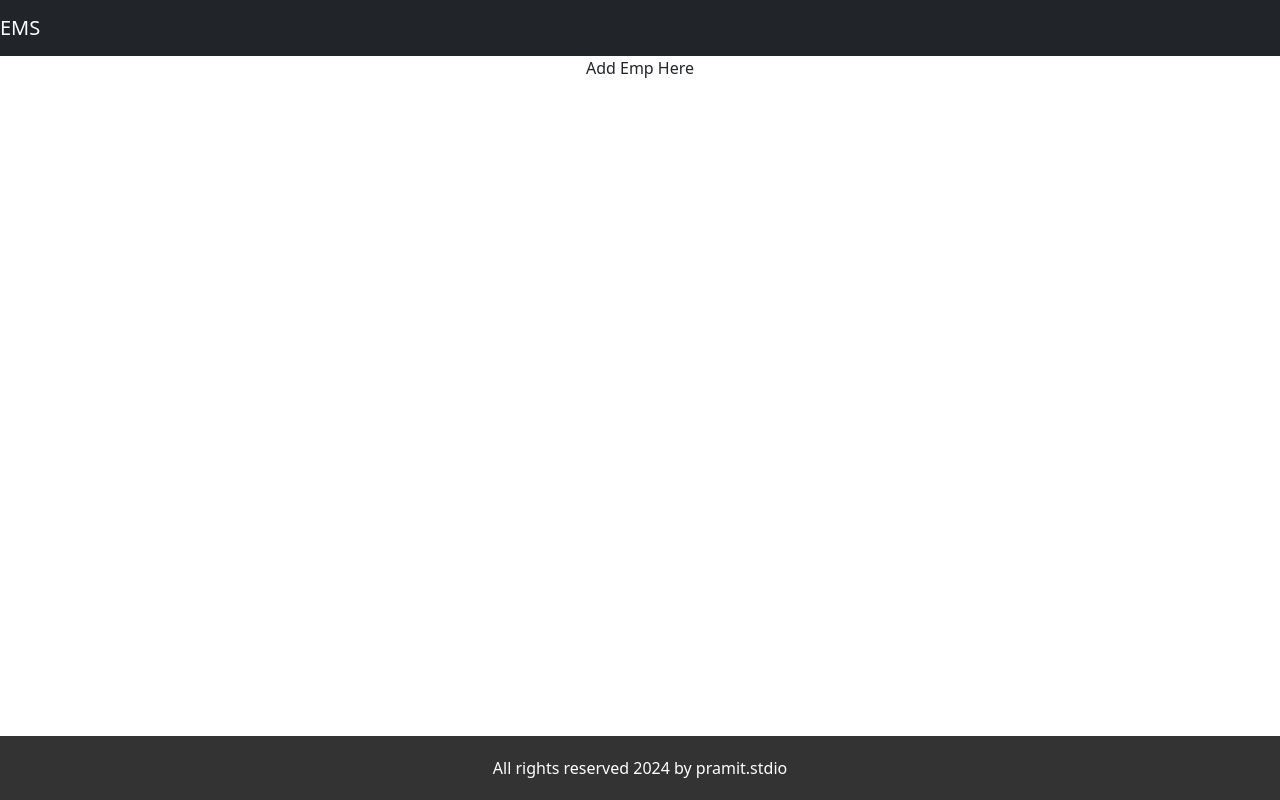
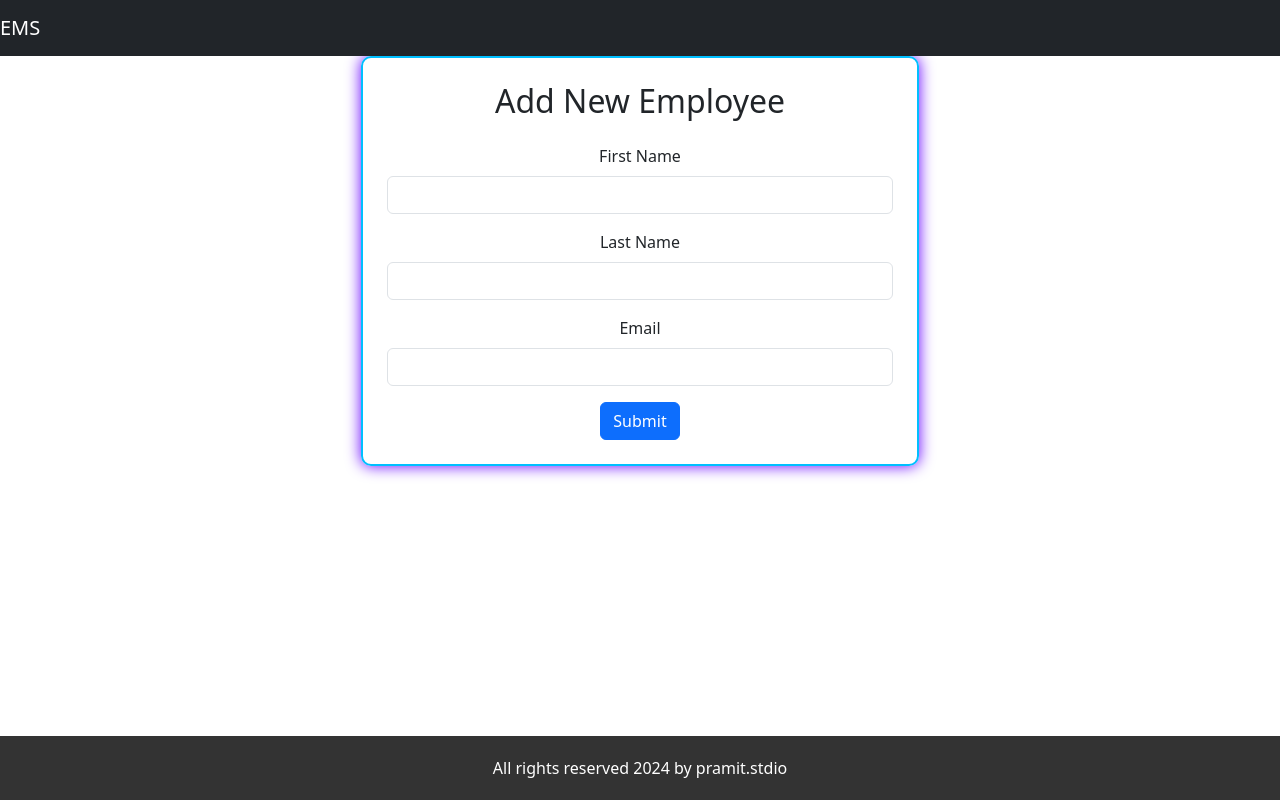
Before and after one commit to D4-80565-PramitSamanta/Employee-Management-System, a React (Create React App) app in the folder ems-frontend/: page /add in a window 1280 px wide. Built offline with nearby package versions, Linux system fonts and the light colour scheme.

Commit message:
create method added
create method added with axios.post( url , reqbody)
export const Addemp = (emp) => axios.post(addurl,emp);

```diff
--- a/ems-frontend/src/App.css
+++ b/ems-frontend/src/App.css
@@ -55,3 +55,12 @@
   z-index: 1000;
   /* Set a high z-index to ensure it appears above other elements */
 }
+
+.neon-border {
+  border: 2px solid #00bfff;
+  /* Green neon color */
+  border-radius: 10px;
+  /* Rounded border */
+  box-shadow: 0 0 15px #6600ff;
+  /* Neon glow effect */
+}
--- a/ems-frontend/src/components/EmployeeAdd.jsx
+++ b/ems-frontend/src/components/EmployeeAdd.jsx
@@ -1,11 +1,62 @@
-import React from 'react'
+import React, { useState } from 'react'
+import { Addemp } from '../services/EmpService';
+import { useNavigate } from 'react-router-dom';
 
 const EmployeeAdd = () => {
-  return (
-    <div>
-      Add Emp Here
-    </div>
-  )
-}
+    const nav = useNavigate();
+
+    const [firstName, setFirstName] = useState('');
+    const [lastName, setLastName] = useState('');
+    const [email, setEmail] = useState('');
+
+    const handleFirstNameChange = (event) => {
+        setFirstName(event.target.value);
+    };
+
+    const handleLastNameChange = (event) => {
+        setLastName(event.target.value);
+    };
+
+    const handleEmailChange = (event) => {
+        setEmail(event.target.value);
+    };
+
+    const handleSubmit = (event) => {
+        event.preventDefault();
+        const e = {firstName,lastName,email}
+        console.log(e);
+
+        Addemp(e);
+        nav('/');
+
+    };
+
+
+
+    return (
+        <div className="container d-flex justify-content-center">
+            <div className="col-md-6">
+                <div className="neon-border p-4">
+                    <h2 className="text-center mb-4">Add New Employee</h2>
+                    <form onSubmit={handleSubmit}>
+                        <div className="mb-3">
+                            <label htmlFor="firstName" className="form-label">First Name</label>
+                            <input type="text" className="form-control" id="firstName" value={firstName} onChange={handleFirstNameChange} />
+                        </div>
+                        <div className="mb-3">
+                            <label htmlFor="lastName" className="form-label">Last Name</label>
+                            <input type="text" className="form-control" id="lastName" value={lastName} onChange={handleLastNameChange} />
+                        </div>
+                        <div className="mb-3">
+                            <label htmlFor="email" className="form-label">Email</label>
+                            <input type="email" className="form-control" id="email" value={email} onChange={handleEmailChange} />
+                        </div>
+                        <button type="submit" className="btn btn-primary">Submit</button>
+                    </form>
+                </div>
+            </div>
+        </div>
+    );
+};
 
 export default EmployeeAdd
--- a/ems-frontend/src/components/ListOfEmp.jsx
+++ b/ems-frontend/src/components/ListOfEmp.jsx
@@ -1,6 +1,6 @@
 import React, { useEffect, useState } from 'react'
 import 'bootstrap/dist/css/bootstrap.min.css';
-import { Listofemps } from '../services/Listofemps';
+import { Listofemps } from '../services/EmpService';
 import axios from 'axios';
 import { useNavigate } from 'react-router-dom';
 function ListOfEmp() {
--- /dev/null
+++ b/ems-frontend/src/services/EmpService.js
@@ -0,0 +1,7 @@
+import axios from "axios";
+
+const allurl = 'http://localhost:8080/emp/getall';
+export const Listofemps = ()=>axios.get(allurl);
+
+const addurl = 'http://localhost:8080/emp/create';
+export const Addemp = (emp) => axios.post(addurl,emp);
--- a/ems-frontend/src/services/Listofemps.js
+++ /dev/null
@@ -1,4 +0,0 @@
-import axios from "axios";
-
-const url = 'http://localhost:8080/emp/getall';
-export const Listofemps = ()=>axios.get(url);
```
